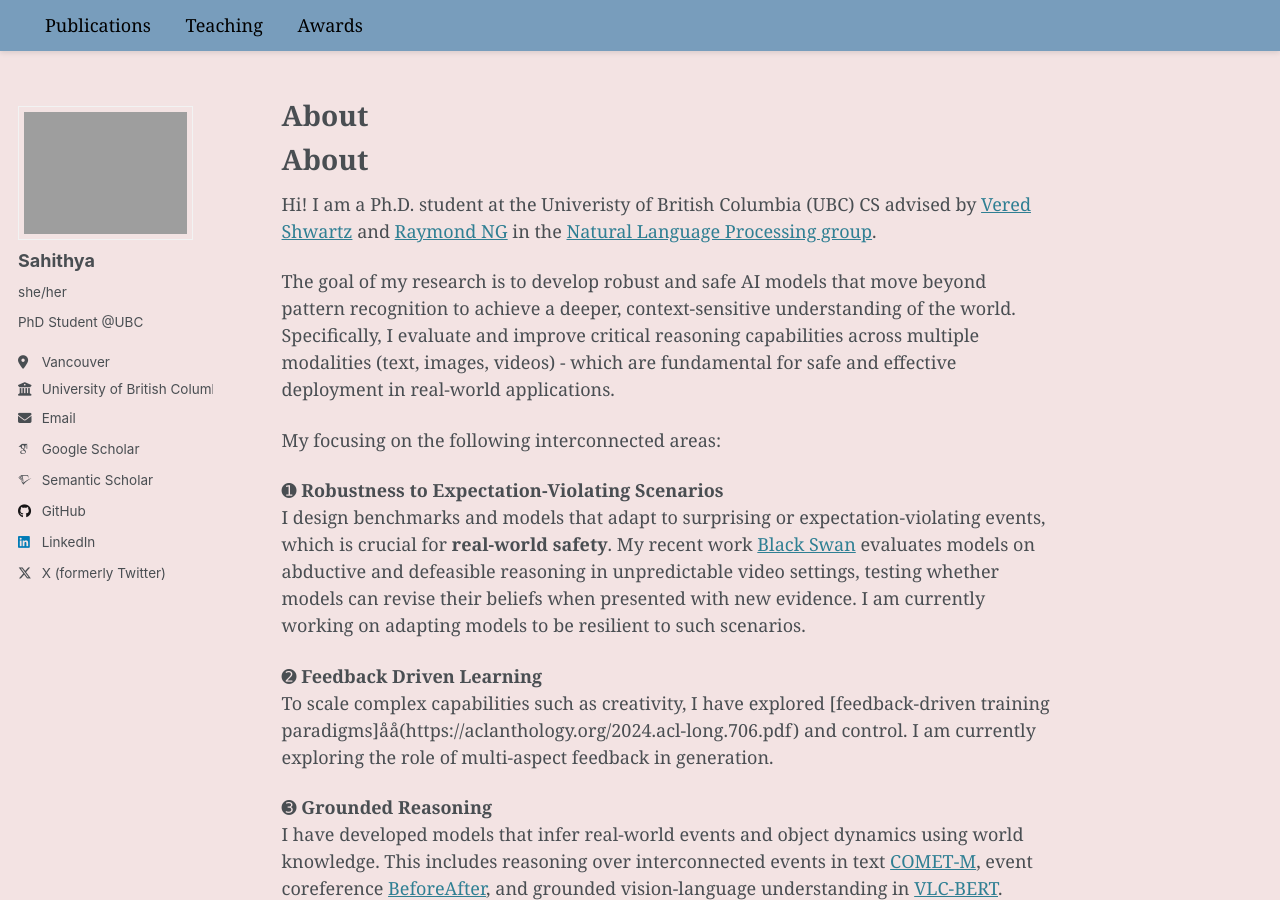
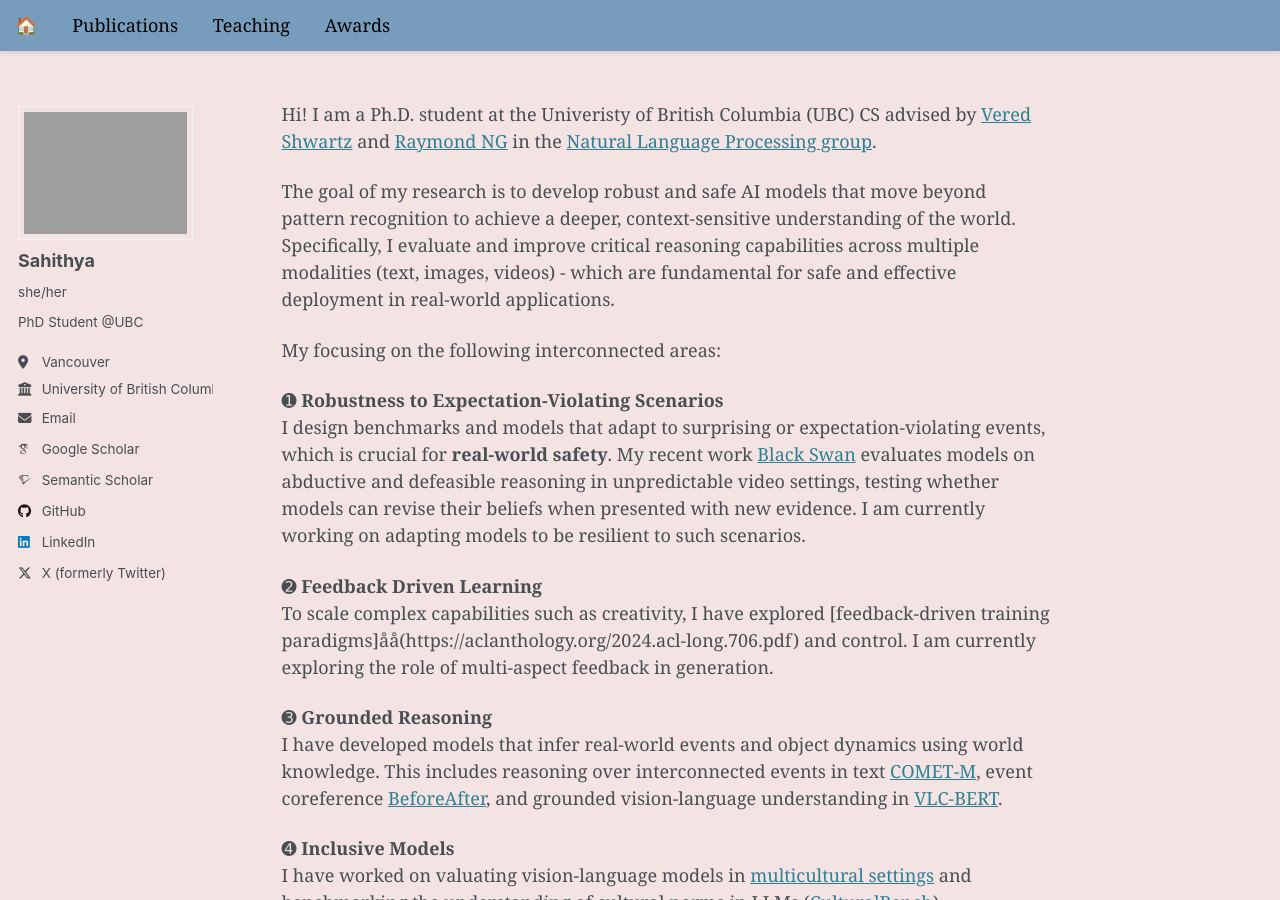
Before and after one commit to sahithyaravi/sahithyaravi.github.io, a Jekyll site: the page built from _pages/about.md, in a window 1280 px wide and 900 px high. Built offline with Jekyll 4.4.1, drawn with Linux system fonts in a browser that asks for light colours; some web fonts are replaced; our own code applies the rules of GitHub Pages for plain Markdown files.

Commit message:
formatting

```diff
--- a/_data/navigation.yml
+++ b/_data/navigation.yml
@@ -5,7 +5,7 @@
 # prevent it from being included in the site.
 
 main:
-  - title: ""
+  - title: 🏠
     url: /
 
   # - title: "Experience"
--- a/_pages/about.md
+++ b/_pages/about.md
@@ -5,8 +5,6 @@ redirect_from:
   - /about/
   - /about.html
 ---
-
-# About
 
 Hi! I am a Ph.D. student at the Univeristy of British Columbia (UBC) CS advised by [Vered Shwartz](https://www.cs.ubc.ca/~vshwartz/) and [Raymond NG](https://www.cs.ubc.ca/people/raymond-ng) in the [Natural Language Processing group](http://www.cs.ubc.ca/cs-research/lci/research-groups/natural-language-processing/).
 
```
